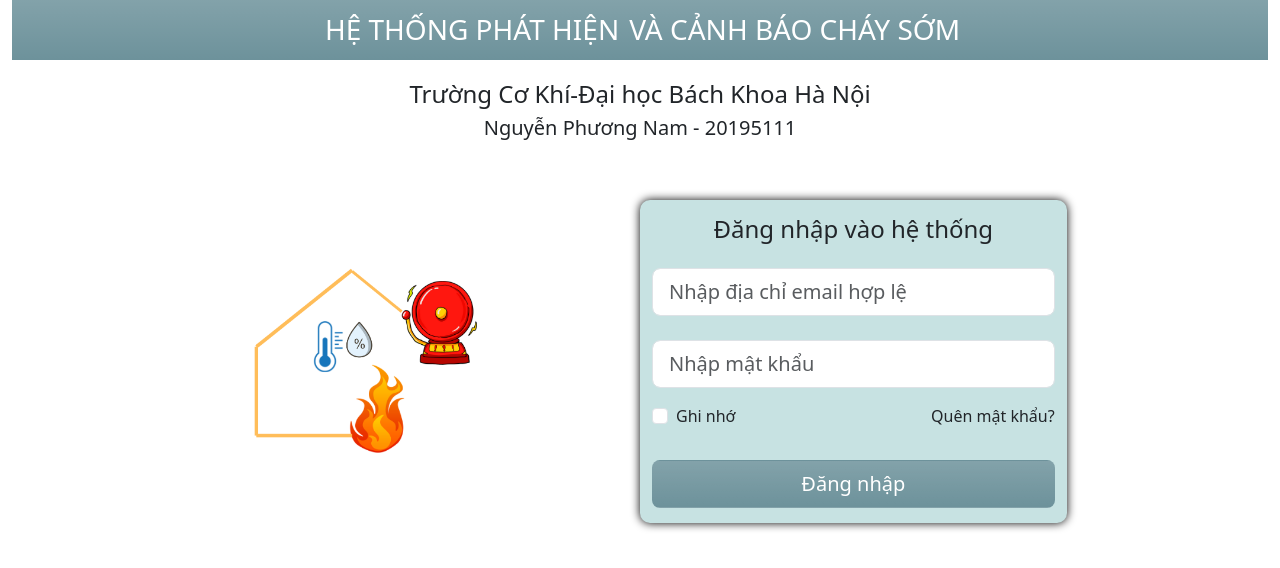
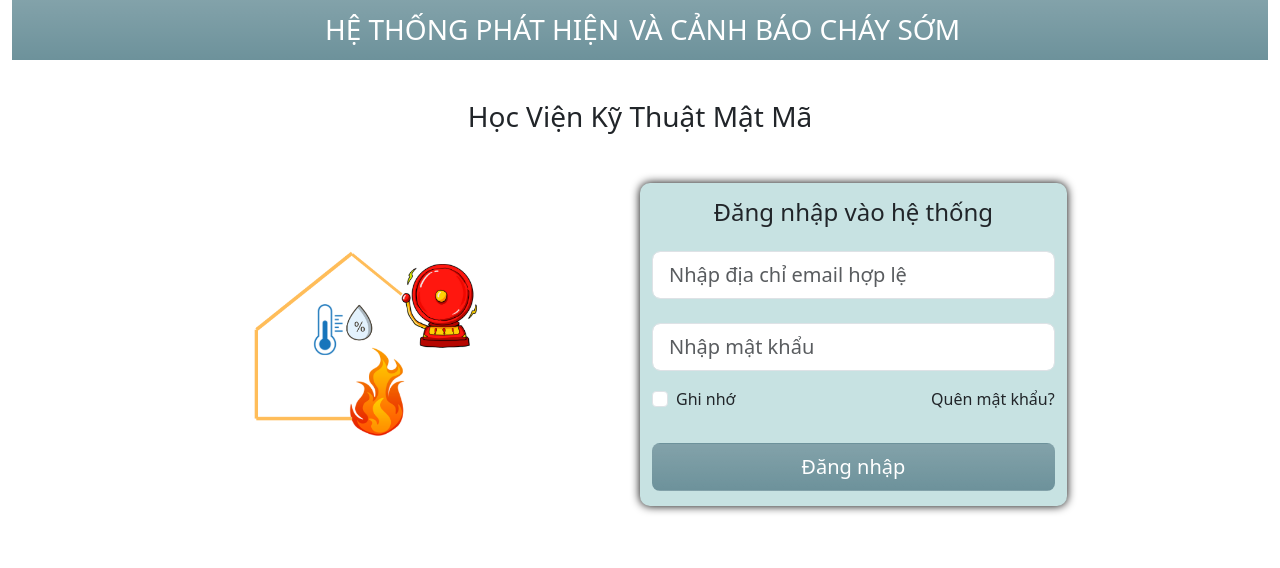
Before and after one commit to nambang04/DATN-NAM, a React (Create React App) app: page /login in a window 1280 px wide. Shown: the top 568 px of the page. Built offline with nearby package versions, Linux system fonts and the light colour scheme.

Commit message:
Update login.js

```diff
--- a/src/login.js
+++ b/src/login.js
@@ -71,20 +71,21 @@ export default function Login() {
         </div>
       </div>
 
-      <div className="text-center size-lg" style={{ marginTop: "20px" }}>
-        <h4>Trường Cơ Khí-Đại học Bách Khoa Hà Nội</h4>
-        <h5>Nguyễn Phương Nam - 20195111</h5>
+      <div className="text-center size-lg" style={{ marginTop: "40px" }}>
+        <h3>Học Viện Kỹ Thuật Mật Mã </h3>
+
       </div>
-      <div className="text-center size-sm" style={{ marginTop: "20px" }}>
-        <h4>HUST</h4>
-        <h4>Trường Cơ Khí</h4>
-        <h5>Nguyễn Phương Nam</h5>
+      <div className="text-center size-sm" style={{ marginTop: "60px" }}>
+        <h4>KMA</h4>
+        <h4>Học Viện</h4>
+        <h5>Kỹ Thuật Mật Mã</h5>
+
       </div>
     </div>
 
     <div
       className="row d-flex justify-content-center align-items-center"
-      style={{ marginTop: "60px" }}
+      style={{ marginTop: "50px" }}
     >
       <div className="col-6 col-sm-5 col-md-5 col-lg-4 col-xl-3">
         <img src={imgLogin} className="img-fluid" alt="Sample image" />
```
